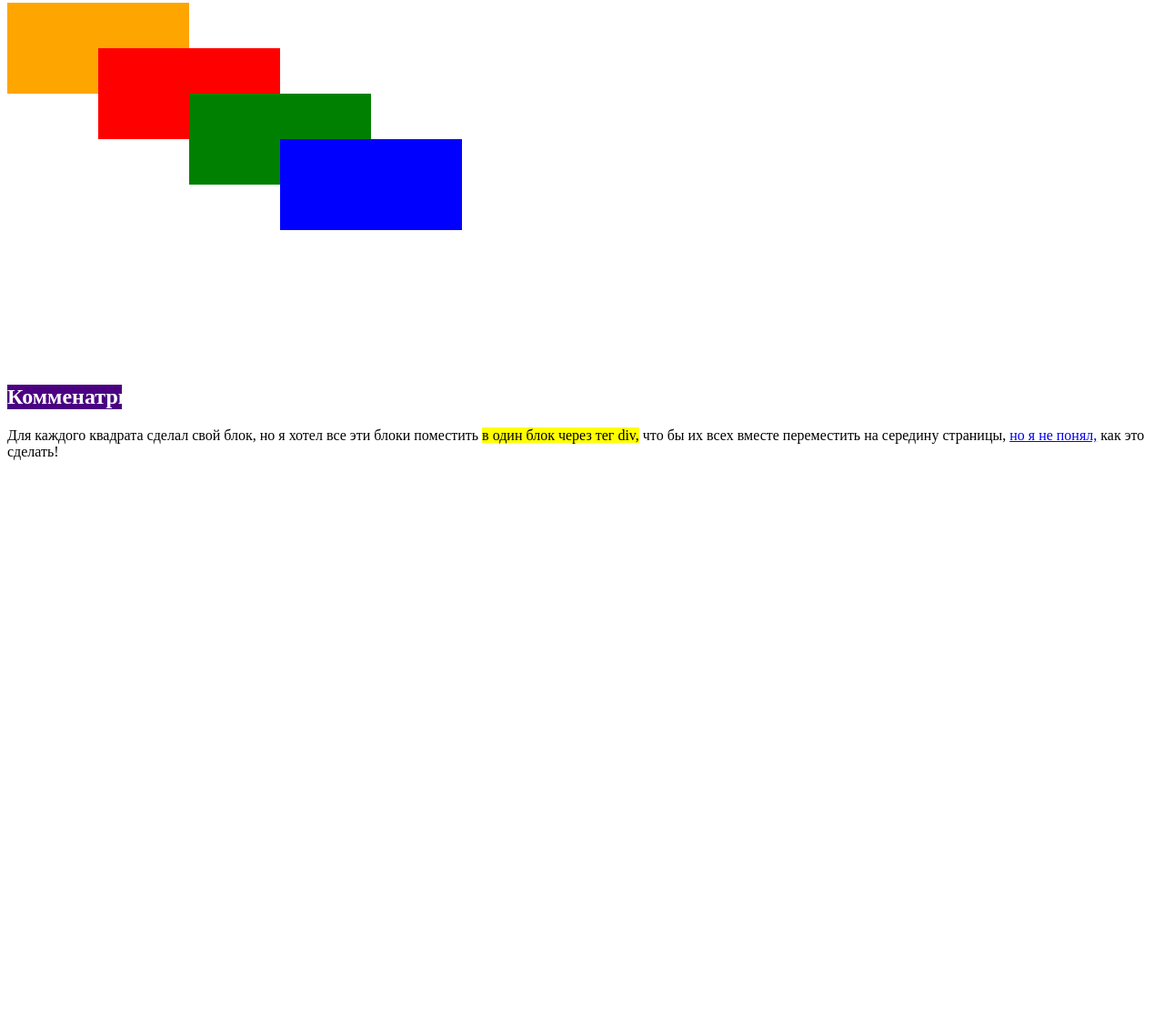
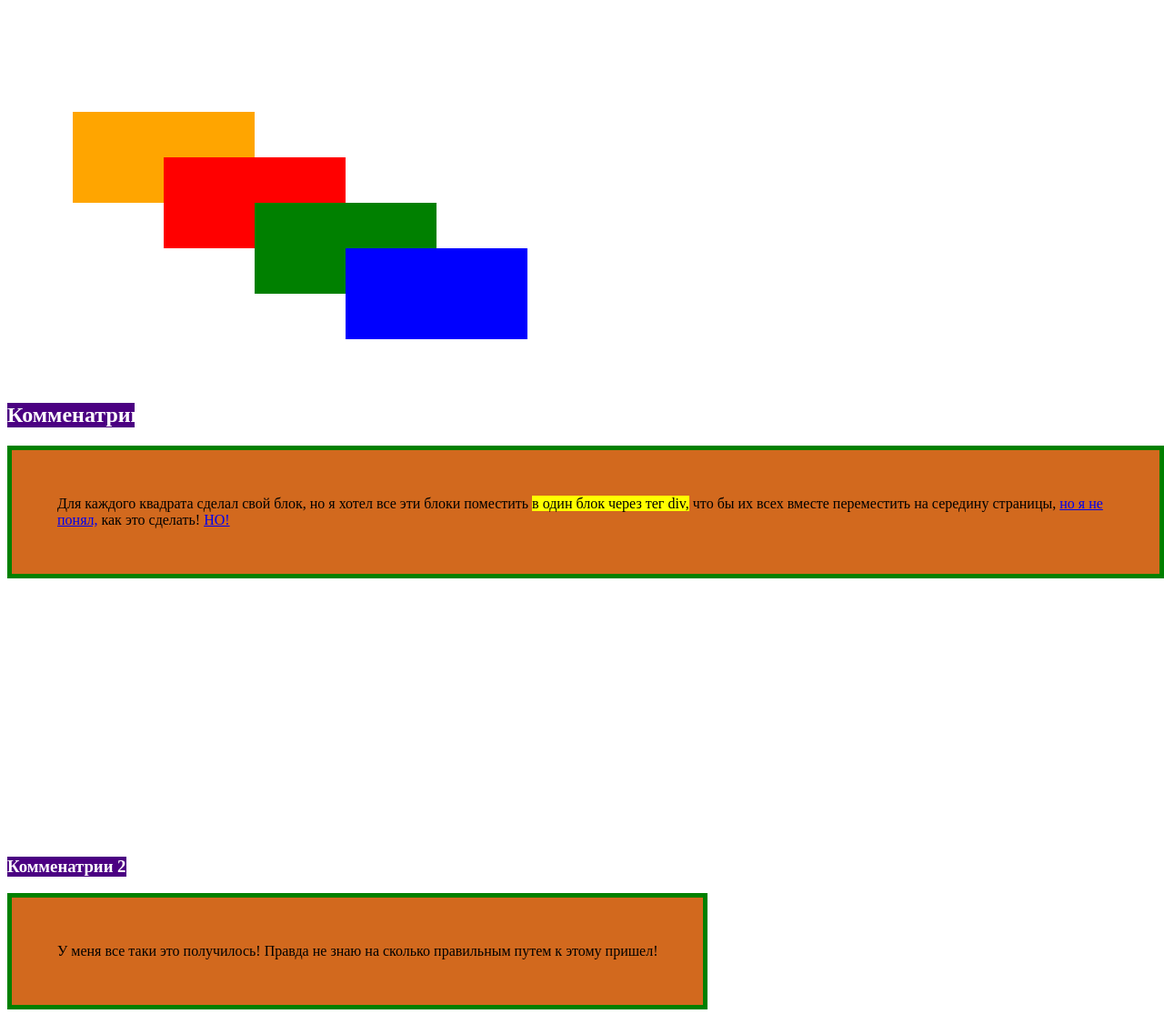
Before and after one commit to Tora-coder/Tora-coder.github.io, a plain HTML site: page urok5_z4.html in a window 1280 px wide. Shown: the part 77-1203 px from the top of the page at 91% size. Before the commit the page ends 800 px from the top, so only its background shows below. Drawn offline with Linux system fonts and the light colour scheme.

Commit message:
Add files via upload

```diff
--- a/urok5_z4.html
+++ b/urok5_z4.html
@@ -38,7 +38,33 @@
         h2 {
             background-color: indigo;
             color: white;
-            width: 10%;
+            width: 11%;
+        }
+        .container-1 {
+            position: absolute;
+            top: 200px;
+            right: 1000px;
+        }
+        .container-2 {
+            position: absolute;
+            top: 500px;
+        }
+        p {
+            border: 5px solid  green;
+            padding: 50px;
+            background-color: chocolate;
+
+
+        }
+        .container-3 {
+            position: absolute;
+            top: 1000px;
+        }
+        h3 {
+            background-color: indigo;
+            color: white;
+            width: 17%;
+
         }
 
 
@@ -49,14 +75,29 @@
 <body>
     <h1>Урок 5 Задание 4</h1>
 
+    <div class="container-1">
+
         <div class="k1"></div>
         <div class="k2"></div>
         <div class="k3"></div>
         <div class="k4"></div>
- <h2>Комменатрии</h2>
-<p>Для каждого квадрата сделал свой блок, но я хотел все эти блоки поместить <mark>в один блок через тег div,</mark>
-    что бы их всех вместе переместить на середину страницы,
-    <a href="https://yandex.ru/images/search?from=tabbar&text=%D1%8F%20%D0%BD%D0%B5%20%D0%B7%D0%BD%D0%B0%D1%8E&pos=37&img_url=https%3A%2F%2Fpbs.twimg.com%2Fmedia%2FEEw__5tX4AI5Vpq.jpg&rpt=simage">но я не понял,</a> как это cделать!</p>
+
+    </div>
+
+
+   <div class="container-2">
+    <h2>Комменатрии</h2>
+    <p>Для каждого квадрата сделал свой блок, но я хотел все эти блоки поместить <mark>в один блок через тег div,</mark>
+        что бы их всех вместе переместить на середину страницы,
+        <a href="https://yandex.ru/images/search?from=tabbar&text=%D1%8F%20%D0%BD%D0%B5%20%D0%B7%D0%BD%D0%B0%D1%8E&pos=37&img_url=https%3A%2F%2Fpbs.twimg.com%2Fmedia%2FEEw__5tX4AI5Vpq.jpg&rpt=simage">но я не понял,</a> как это cделать! <a href="#Решение">НО!</a></p>
+
+   </div>
+   <div class="container-3">
+       <h3 id="Решение">Комменатрии 2</h3>
+       <p>У меня все таки это получилось! Правда не знаю на сколько правильным путем к этому пришел!</p>
+
+
+   </div>
 
 
 
```
